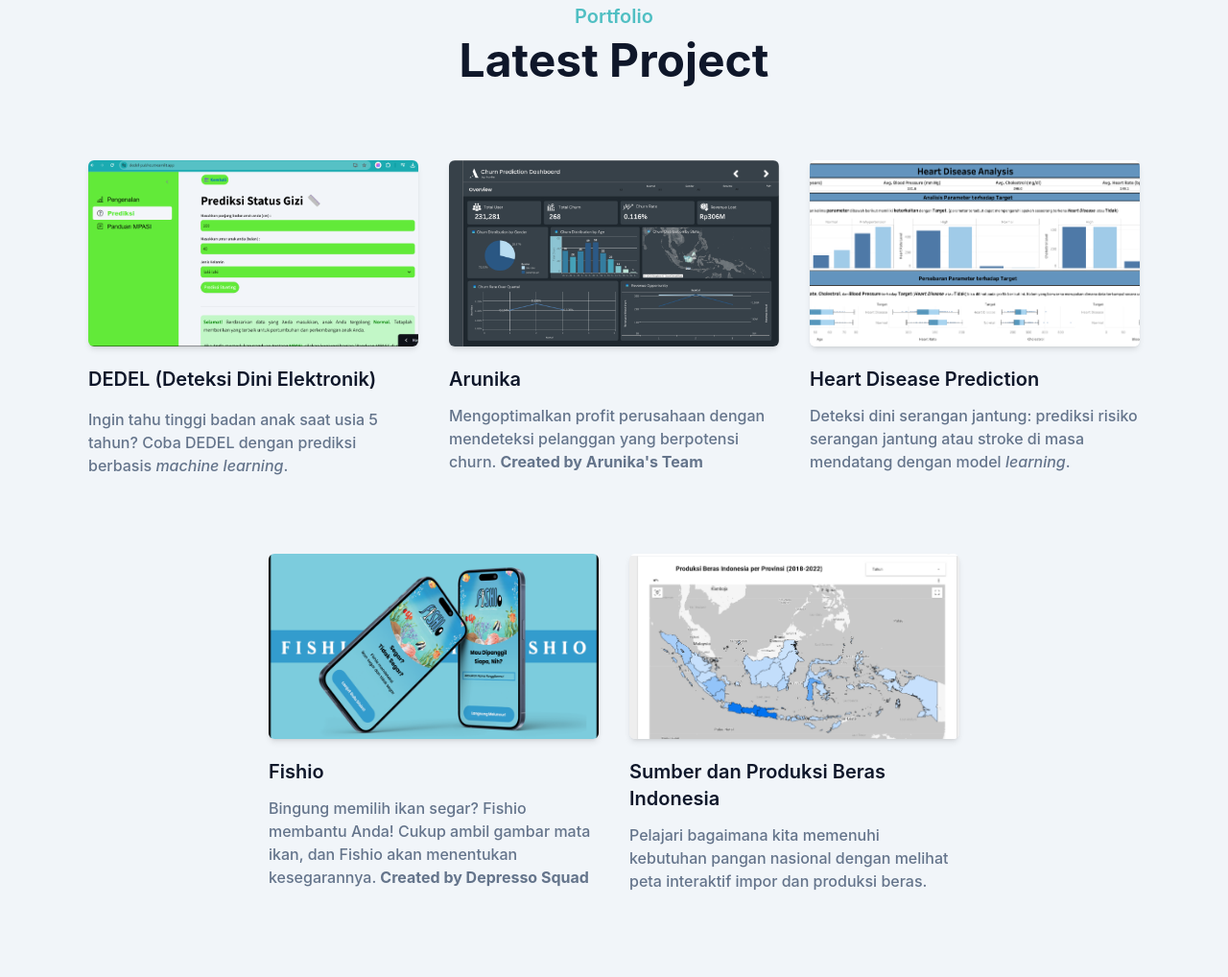
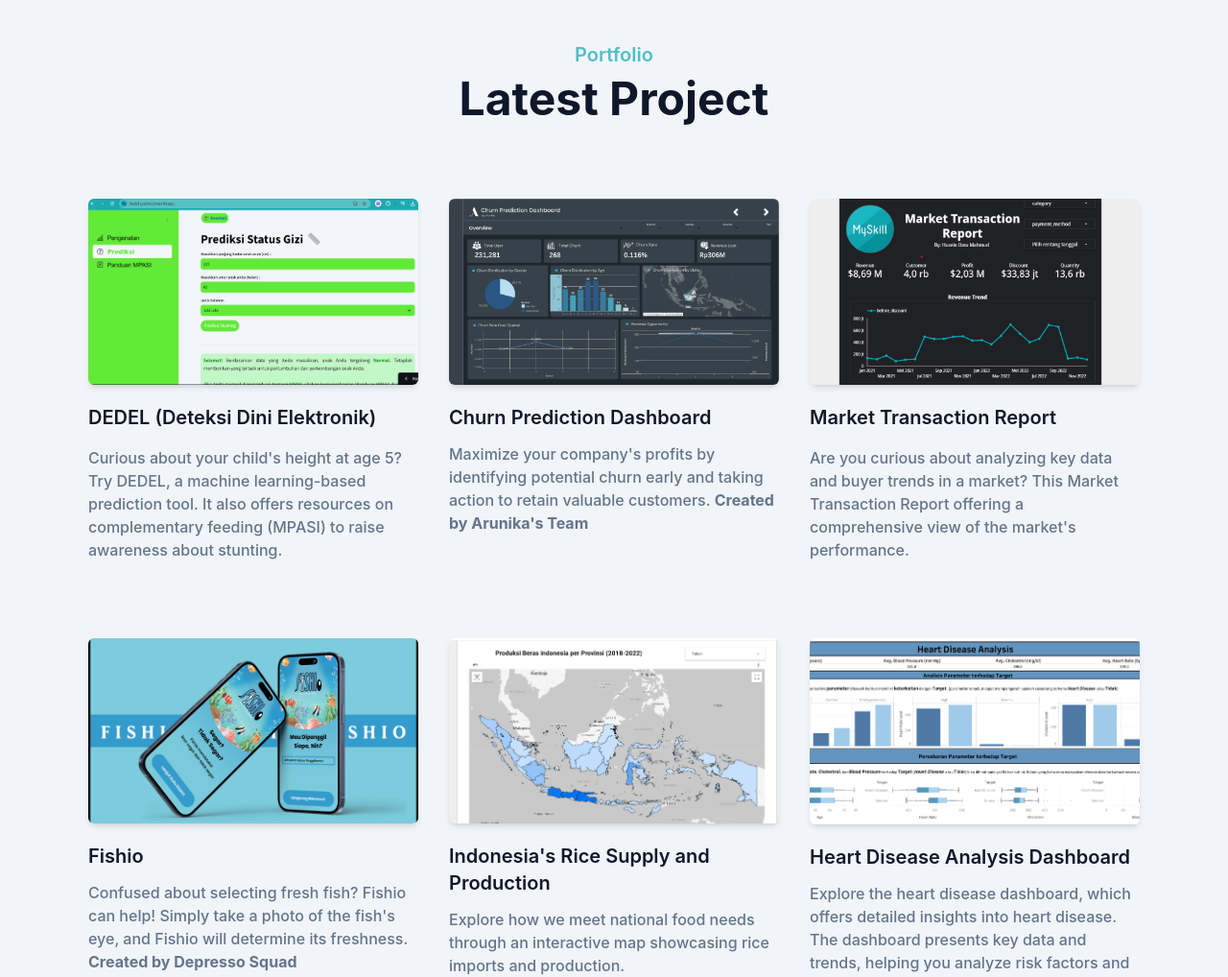
Before and after one commit to huseinibnu/huseinibnu.github.io, a website: page index.html in a window 1280 px wide. Shown: the part 1779-2797 px from the top of the page at 96% size. Drawn offline with nearby package versions, Linux system fonts and the light colour scheme.

Commit message:
mengubah ke bahasa inggris

```diff
--- a/index.html
+++ b/index.html
@@ -102,12 +102,14 @@
           <div class="mb-10 w-full px-4 lg:w-1/2" data-aos="fade-up" data-aos-duration="1200">
             <h4 class="mb-3 text-xl font-bold uppercase text-primary">About Me</h4>
             <!-- <h2 class="mb-5 max-w-md text-3xl font-bold text-dark dark:text-white lg:text-4xl">Mari Berkenalan</h2> -->
-            <p class="max-w-xl justify-center text-base font-medium text-secondary lg:text-lg justify-self-auto">A Computer Science student with a passion for Data Science and Artificial Intelligence. I'm actively seeking opportunities to apply my skills and knowledge in roles such as Data Analyst or Data Scientist.</p>
+            <p class="max-w-xl justify-center text-base font-medium text-secondary lg:text-lg justify-self-auto">Throughout my studies, I have consistently explored and refined my skills in Python, deep learning, machine learning, and data analysis by working on various projects that have significantly deepened my expertise.
+
+              I am currently seeking opportunities to apply my knowledge in roles such as Data Analyst or Data Scientist.</p>
           </div>
           <div class="w-full px-4 lg:w-1/2" data-aos="fade-up" data-aos-duration="1200">
             <h3 class="mb-4 text-2xl font-semibold text-dark dark:text-white lg:pt-10 lg:text-3xl">Let’s collaborate!</h3>
             <p class="mb-6 text-base font-medium text-secondary lg:text-lg">
-              Thank you for visiting my portfolio. Feel free to reach out for collaboration or potential job opportunities.
+              Create something impactful together! Thank you for visiting my portfolio, and feel free to reach out if you’re interested in collaborating or have potential job opportunities.
             </p>
             <div class="flex items-center">
 
@@ -246,18 +248,18 @@
                   <div class="absolute inset-0 flex translate-y-[70%] flex-col items-center justify-center px-4 text-center transition-all duration-500 group-hover:translate-y-0">
                       <a href="https://dedel-pubhe.streamlit.app/" target="_blank">
                           <button class="rounded-full bg-neutral-900 py-2 px-3 font-com text-sm capitalize text-white shadow shadow-black/60">
-                              See More
+                              Try it now!
                           </button>
                       </a>
                   </div>
               </div>
             </div>
             <h3 class="mt-5 mb-3 text-xl font-semibold text-dark dark:text-white">DEDEL (Deteksi Dini Elektronik)</h3>
-            <p class="mt-4 text-base font-medium text-secondary">Ingin tahu tinggi badan anak saat usia 5 tahun? Coba DEDEL dengan prediksi berbasis <i>machine learning</i>.</p>
+            <p class="mt-4 text-base font-medium text-secondary">Curious about your child's height at age 5? Try DEDEL, a machine learning-based prediction tool. It also offers resources on complementary feeding (MPASI) to raise awareness about stunting.</p>
           </div>
           <!-- DEDEL -->
 
-          <!-- ARUNIKA -->
+          <!-- Churn Prediction Dashboard -->
           <div class="portfolio-item mb-12 p-4 w-full md:w-1/2 lg:w-1/3">
             <div class="overflow-hidden rounded-md shadow-md">
               <div class="group relative cursor-pointer items-center justify-center overflow-hidden transition-shadow hover:shadow-xl hover:shadow-primary/30">
@@ -268,38 +270,38 @@
                   <div class="absolute inset-0 flex translate-y-[70%] flex-col items-center justify-center px-4 text-center transition-all duration-500 group-hover:translate-y-0">
                       <a href="https://public.tableau.com/views/DashboardArunika/Dashboard3?:language=en-US&:sid=&:redirect=auth&:display_count=n&:origin=viz_share_link" target="_blank">
                           <button class="rounded-full bg-neutral-900 py-2 px-3 font-com text-sm capitalize text-white shadow shadow-black/60">
-                              See More
+                              Try It Now!
                           </button>
                       </a>
                   </div>
               </div>
             </div>
-            <h3 class="mt-5 mb-3 text-xl font-semibold text-dark dark:text-white">Arunika</h3>
-            <p class="text-base font-medium text-secondary">Mengoptimalkan profit perusahaan dengan mendeteksi pelanggan yang berpotensi churn. <b>Created by Arunika's Team</b></p>
+            <h3 class="mt-5 mb-3 text-xl font-semibold text-dark dark:text-white">Churn Prediction Dashboard</h3>
+            <p class="text-base font-medium text-secondary">Maximize your company's profits by identifying potential churn early and taking action to retain valuable customers. <b>Created by Arunika's Team</b></p>
           </div>
-          <!-- ARUNIKA -->
+          <!-- Churn Prediction Dashboard -->
 
-          <!-- Heart Disease -->
+          <!-- Report -->
           <div class="portfolio-item mb-12 p-4 w-full md:w-1/2 lg:w-1/3">
             <div class="overflow-hidden rounded-md shadow-md">
               <div class="group relative cursor-pointer items-center justify-center overflow-hidden transition-shadow hover:shadow-xl hover:shadow-primary/30">
                   <div class="w-full">
-                      <img class="h-full w-full object-cover transition-transform duration-500 group-hover:scale-110" src="dist/img/portfolio/heart.png" alt="Heart Disease Prediction" />
+                      <img class="h-full w-full object-cover transition-transform duration-500 group-hover:scale-110" src="dist/img/portfolio/report.png" alt="Report" />
                   </div>
                   <div class="absolute inset-0 bg-gradient-to-b from-transparent via-transparent to-primary opacity-0 transition-opacity duration-500 group-hover:opacity-100 group-hover:from-primary/90 group-hover:via-primary/80 group-hover:to-dark/90"></div>
                   <div class="absolute inset-0 flex translate-y-[70%] flex-col items-center justify-center px-4 text-center transition-all duration-500 group-hover:translate-y-0">
-                      <a href="https://public.tableau.com/views/HeartDiseaseAnalysis_17137183204880/DashboardHeartDisease?:language=en-US&:sid=&:redirect=auth&:display_count=n&:origin=viz_share_link" target="_blank">
+                      <a href="https://lookerstudio.google.com/s/h4mBzvU32XU" target="_blank">
                           <button class="rounded-full bg-neutral-900 py-2 px-3 font-com text-sm capitalize text-white shadow shadow-black/60">
-                              See More
+                              Try it now!
                           </button>
                       </a>
                   </div>
               </div>
             </div>
-            <h3 class="mt-5 mb-3 text-xl font-semibold text-dark dark:text-white">Heart Disease Prediction</h3>
-            <p class="text-base font-medium text-secondary">Deteksi dini serangan jantung: prediksi risiko serangan jantung atau stroke di masa mendatang dengan model <i>learning</i>.</p>
+            <h3 class="mt-5 mb-3 text-xl font-semibold text-dark dark:text-white">Market Transaction Report</h3>
+            <p class="mt-4 text-base font-medium text-secondary">Are you curious about analyzing key data and buyer trends in a market? This Market Transaction Report offering a comprehensive view of the market's performance.</p>
           </div>
-          <!-- Heart Disease -->
+          <!-- Report -->
 
           <!-- Fishio -->
           <div class="portfolio-item mb-12 p-4 w-full md:w-1/2 lg:w-1/3">
@@ -312,14 +314,14 @@
                   <div class="absolute inset-0 flex translate-y-[70%] flex-col items-center justify-center px-4 text-center transition-all duration-500 group-hover:translate-y-0">
                       <a href="#" target="_blank">
                           <button class="rounded-full bg-neutral-900 py-2 px-3 font-com text-sm capitalize text-white shadow shadow-black/60">
-                              See More
+                              Try It Now!
                           </button>
                       </a>
                   </div>
               </div>
             </div>
             <h3 class="mt-5 mb-3 text-xl font-semibold text-dark dark:text-white">Fishio</h3>
-            <p class="text-base font-medium text-secondary">Bingung memilih ikan segar? Fishio membantu Anda! Cukup ambil gambar mata ikan, dan Fishio akan menentukan kesegarannya. <b>Created by Depresso Squad</b></p>
+            <p class="text-base font-medium text-secondary">Confused about selecting fresh fish? Fishio can help! Simply take a photo of the fish's eye, and Fishio will determine its freshness. <b>Created by Depresso Squad</b></p>
           </div>
           <!-- Fishio -->
 
@@ -334,16 +336,38 @@
                   <div class="absolute inset-0 flex translate-y-[70%] flex-col items-center justify-center px-4 text-center transition-all duration-500 group-hover:translate-y-0">
                       <a href="https://lookerstudio.google.com/reporting/ded513ce-1fb1-4325-aa35-de72e2ddb3d6" target="_blank">
                           <button class="rounded-full bg-neutral-900 py-2 px-3 font-com text-sm capitalize text-white shadow shadow-black/60">
-                              See More
+                              Try It Now!
                           </button>
                       </a>
                   </div>
               </div>
             </div>
-            <h3 class="mt-5 mb-3 text-xl font-semibold text-dark dark:text-white">Sumber dan Produksi Beras Indonesia</h3>
-            <p class="text-base font-medium text-secondary">Pelajari bagaimana kita memenuhi kebutuhan pangan nasional dengan melihat peta interaktif impor dan produksi beras.</p>
+            <h3 class="mt-5 mb-3 text-xl font-semibold text-dark dark:text-white">Indonesia's Rice Supply and Production</h3>
+            <p class="text-base font-medium text-secondary">Explore how we meet national food needs through an interactive map showcasing rice imports and production.</p>
           </div>
           <!-- Produksi Beras -->
+
+          <!-- Heart Disease -->
+          <div class="portfolio-item mb-12 p-4 w-full md:w-1/2 lg:w-1/3">
+            <div class="overflow-hidden rounded-md shadow-md">
+              <div class="group relative cursor-pointer items-center justify-center overflow-hidden transition-shadow hover:shadow-xl hover:shadow-primary/30">
+                  <div class="w-full">
+                      <img class="h-full w-full object-cover transition-transform duration-500 group-hover:scale-110" src="dist/img/portfolio/heart.png" alt="Heart Disease Prediction" />
+                  </div>
+                  <div class="absolute inset-0 bg-gradient-to-b from-transparent via-transparent to-primary opacity-0 transition-opacity duration-500 group-hover:opacity-100 group-hover:from-primary/90 group-hover:via-primary/80 group-hover:to-dark/90"></div>
+                  <div class="absolute inset-0 flex translate-y-[70%] flex-col items-center justify-center px-4 text-center transition-all duration-500 group-hover:translate-y-0">
+                      <a href="https://public.tableau.com/views/HeartDiseaseAnalysis_17137183204880/DashboardHeartDisease?:language=en-US&:sid=&:redirect=auth&:display_count=n&:origin=viz_share_link" target="_blank">
+                          <button class="rounded-full bg-neutral-900 py-2 px-3 font-com text-sm capitalize text-white shadow shadow-black/60">
+                              Try It Now!
+                          </button>
+                      </a>
+                  </div>
+              </div>
+            </div>
+            <h3 class="mt-5 mb-3 text-xl font-semibold text-dark dark:text-white">Heart Disease Analysis Dashboard</h3>
+            <p class="text-base font-medium text-secondary">Explore the heart disease dashboard, which offers detailed insights into heart disease. The dashboard presents key data and trends, helping you analyze risk factors and patterns for better understanding and prevention.</p>
+          </div>
+          <!-- Heart Disease -->
 
         </div>
       </div>
@@ -369,8 +393,8 @@
                 <h3>
                   <a href="#" class="mb-3 block truncate text-xl font-semibold text-dark hover:text-primary dark:text-white">From Data to Insight: The Art of Data Science</a>
                 </h3>
-                <p class="mb-6 text-base font-medium text-secondary">Prediksi Risiko Penyakit Jantung, Langkah Penting untuk Pencegahan di Masa Depan</p>
-                <a target="_blank" href="https://medium.com/@huseinmahmud03/from-data-to-insight-the-art-of-data-science-e1e1b25dde95" class="rounded-lg bg-primary py-2 px-4 text-sm font-medium text-white hover:opacity-80">Baca Selengkapnya</a>
+                <p class="mb-6 text-base font-medium text-secondary">Heart Disease Risk Prediction: A Crucial Step for Future Prevention.</p>
+                <a target="_blank" href="https://medium.com/@huseinmahmud03/from-data-to-insight-the-art-of-data-science-e1e1b25dde95" class="rounded-lg bg-primary py-2 px-4 text-sm font-medium text-white hover:opacity-80">Read More...</a>
               </div>
             </div>
           </div>
@@ -381,8 +405,8 @@
                 <h3>
                   <a href="#" class="mb-3 block truncate text-xl font-semibold text-dark hover:text-primary dark:text-white">Fishio</a>
                 </h3>
-                <p class="mb-6 text-base font-medium text-secondary">Gimana ya menentukan kesegaran ikan dari matanya?? Fishio hadir untuk membantu anda.</p>
-                <a href="#" class="rounded-lg bg-primary py-2 px-4 text-sm font-medium text-white hover:opacity-80">Baca Selengkapnya</a>
+                <p class="mb-6 text-base font-medium text-secondary">Wondering how to determine the freshness of fish by examining its eyes? Fishio is here to assist you.</p>
+                <a href="#" class="rounded-lg bg-primary py-2 px-4 text-sm font-medium text-white hover:opacity-80">Read More...</a>
               </div>
             </div>
           </div>
@@ -393,8 +417,8 @@
                 <h3>
                   <a href="#" class="mb-3 block truncate text-xl font-semibold text-dark hover:text-primary dark:text-white">Market Transaction Report</a>
                 </h3>
-                <p class="mb-6 text-base font-medium text-secondary">Mengoptimalkan Laporan Penjualan Minimarket dengan Looker Studio: Solusi Efektif untuk Manajemen.</p>
-                <a href="#" class="rounded-lg bg-primary py-2 px-4 text-sm font-medium text-white hover:opacity-80">Baca Selengkapnya</a>
+                <p class="mb-6 text-base font-medium text-secondary">Optimizing Minimarket Sales Reports with Looker Studio: An Effective Solution for Management.</p>
+                <a href="#" class="rounded-lg bg-primary py-2 px-4 text-sm font-medium text-white hover:opacity-80">Read More...</a>
               </div>
             </div>
           </div>
@@ -599,21 +623,21 @@
         item.dataset.aos = 'flip-left';
         item.dataset.aosDelay = (i + 1) * 100 + '';
         item.dataset.aosOffset = '70';
-        item.dataset.aosDuration = '1200';
+        item.dataset.aosDuration = '1000';
       });
 
       const blogItems = document.querySelectorAll('.blog-item');
       blogItems.forEach((item, i) => {
         item.dataset.aos = 'fade-down';
         item.dataset.aosDelay = (i + 1) * 100 + '';
-        item.dataset.aosDuration = '1200';
+        item.dataset.aosDuration = '1000';
       });
 
       const images = document.querySelectorAll('.skills');
       images.forEach((item, i) => {
         item.dataset.aos = 'zoom-in-left';
         item.dataset.aosDelay = i * 100 + '';
-        item.dataset.aosDuration = '1200';
+        item.dataset.aosDuration = '1000';
       });
 
 
```
Also changed, not shown: dist/img/portfolio/report.png (added).
